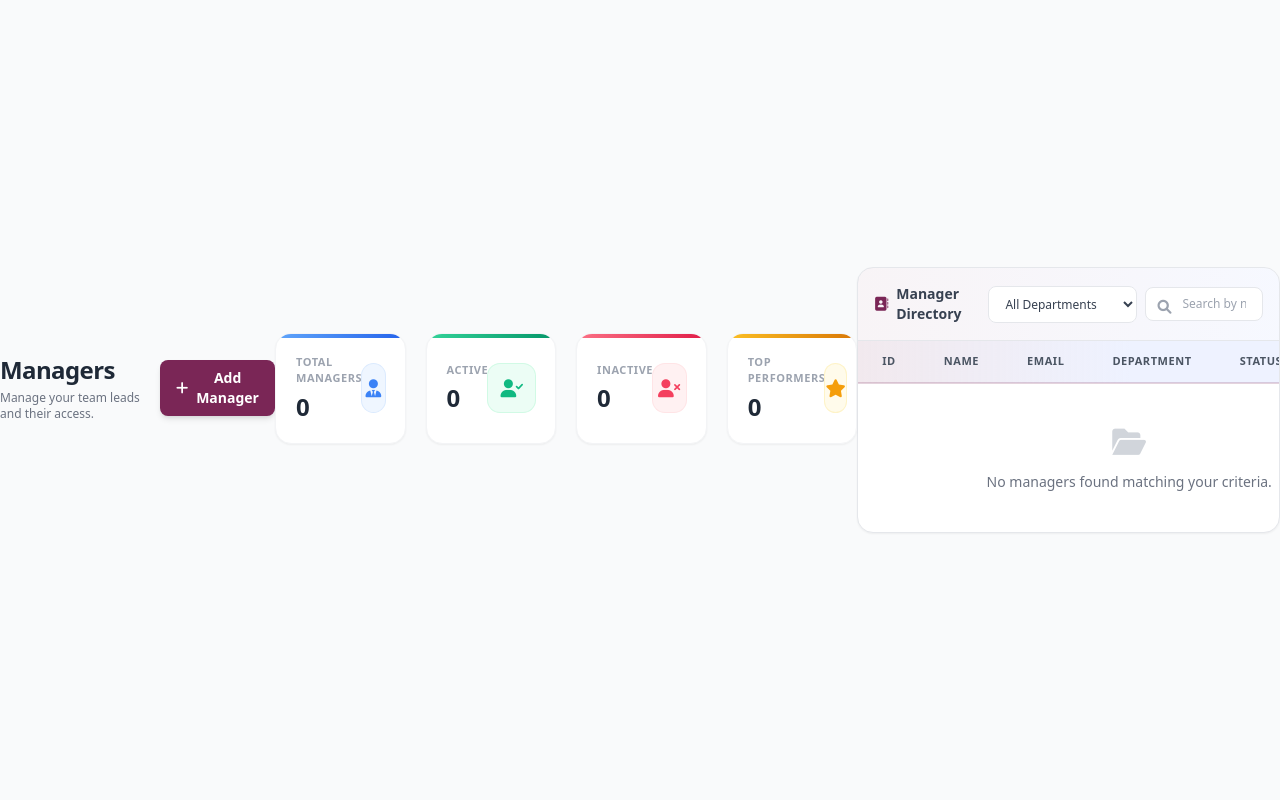
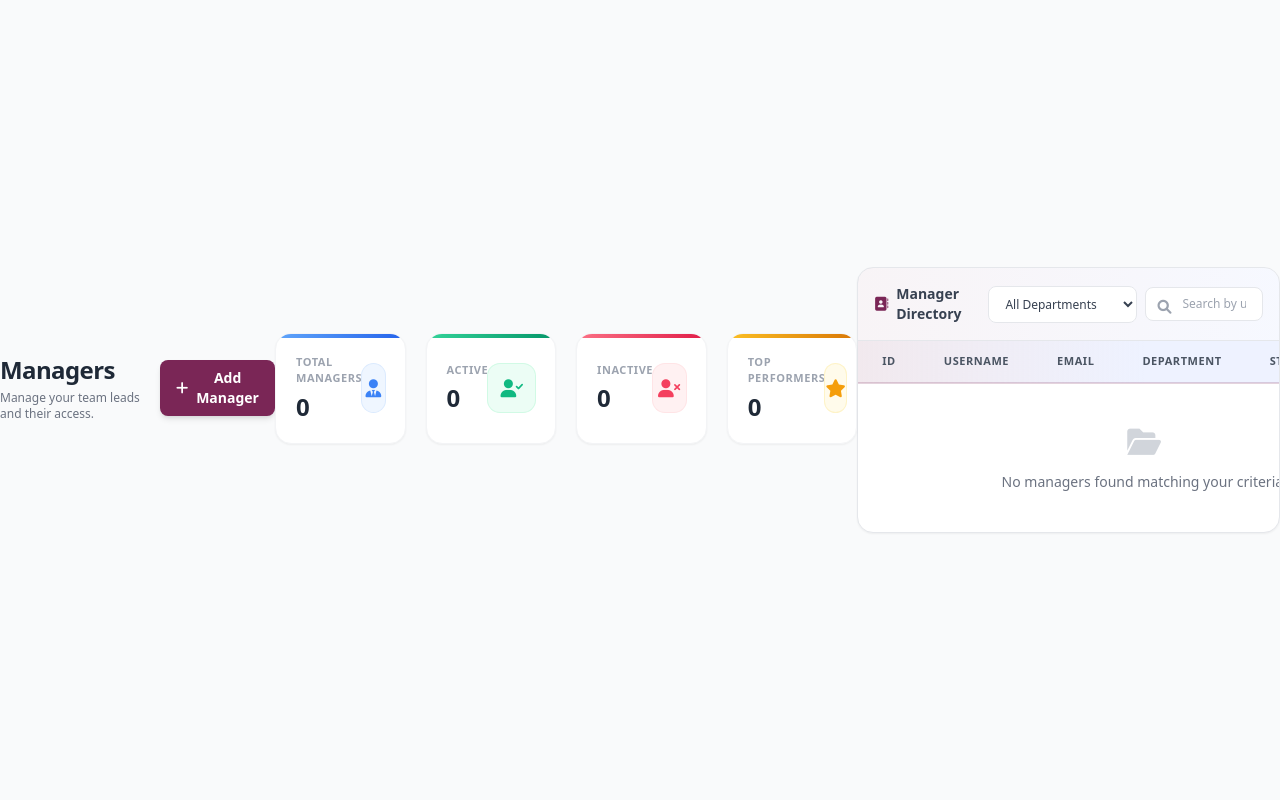
Before and after one commit to pushparaj28/team-management-, a Django app: page /accounts/managers/ in a window 1280 px wide. Run offline with Django 5.2, Linux system fonts and the light colour scheme; data comes from the database, SQL or seed files in the repository; some libraries are stand-ins or nearby versions.

Commit message:
add new page

```diff
--- a/accounts/templates/accounts/managers_list.html
+++ b/accounts/templates/accounts/managers_list.html
@@ -81,7 +81,7 @@
 
             <form method="GET" class="relative flex-1 md:w-64">
                 <i class="fas fa-search absolute left-3 top-2.5 text-gray-400 text-sm"></i>
-                <input type="text" name="search" value="{{ search_query }}" placeholder="Search by name or email..."
+                <input type="text" name="search" value="{{ search_query }}" placeholder="Search by username or email..."
                     class="w-full pl-9 pr-4 py-2 border border-gray-200 rounded-lg text-xs outline-none focus:border-[#7a2656] focus:ring-1 focus:ring-[#7a2656] bg-white transition-all">
                 {% if search_query %}
                     <a href="{% url 'accounts:managers_list' %}" class="absolute right-3 top-2.5 text-gray-400 hover:text-red-500 text-xs">
@@ -98,7 +98,7 @@
             <thead>
                 <tr class="bg-gradient-to-r from-[#7a2656]/10 via-indigo-50 to-indigo-50 text-[11px] font-bold text-gray-600 uppercase tracking-wider border-b-2 border-[#7a2656]/20">
                     <th class="px-6 py-3">ID</th>
-                    <th class="px-6 py-3">Name</th>
+                    <th class="px-6 py-3">Username</th>
                     <th class="px-6 py-3">Email</th>
                     <th class="px-6 py-3">Department</th>
                     <th class="px-6 py-3 text-center">Status</th>
@@ -109,16 +109,21 @@
                 {% for manager in page_obj %}
                 <tr class="manager-dir-row hover:bg-[#7a2656]/5 transition-colors group"
                     data-dept="{{ manager.department|default:'Not Assigned'|lower }}">
-                    <td class="px-6 py-4 font-semibold text-gray-500 border-r border-gray-100">#{{ manager.user.id }}</td>
 
+                    <!-- Formatted Manager ID (e.g. MANG001, MANG008) -->
+                    <td class="px-6 py-4 font-semibold text-gray-600 border-r border-gray-100 font-mono text-xs">
+                        MANG{{ manager.user.id|stringformat:"03d" }}
+                    </td>
+
+                    <!-- Username Section -->
                     <td class="px-6 py-4 border-r border-gray-100">
                         <div class="flex items-center gap-3">
-                            <div class="w-9 h-9 rounded-full bg-gradient-to-br from-[#7a2656] to-indigo-500 text-white flex items-center justify-center font-bold text-xs shadow-sm">
-                                {% firstof manager.user.first_name|make_list|first|upper manager.user.username|make_list|first|upper %}
+                            <div class="w-9 h-9 rounded-full bg-gradient-to-br from-[#7a2656] to-indigo-500 text-white flex items-center justify-center font-bold text-xs shadow-sm uppercase">
+                                {{ manager.user.username|make_list|first }}
                             </div>
                             <div>
-                                <p class="font-bold text-gray-800">{% firstof manager.user.first_name manager.user.username %} {{ manager.user.last_name }}</p>
-                                <p class="text-[10px] text-gray-400">Joined: {{ manager.user.date_joined|date:"M Y" }}</p>
+                                <p class="font-bold text-gray-800 leading-tight">@{{ manager.user.username }}</p>
+                                <p class="text-[10px] text-gray-400 mt-0.5">Joined: {{ manager.user.date_joined|date:"M Y" }}</p>
                             </div>
                         </div>
                     </td>
@@ -200,7 +205,7 @@
     {% endif %}
 </div>
 
-<!-- 5. ADD/PROMOTE MANAGER MODAL (WITH LIVE SEARCH & DEPARTMENT FILTER PILLS) -->
+<!-- 5. ADD/PROMOTE MANAGER MODAL -->
 <div id="addManagerModal" class="fixed inset-0 z-50 hidden bg-gray-900/60 backdrop-blur-sm flex items-center justify-center p-4">
     <div class="bg-white rounded-2xl shadow-2xl w-full max-w-xl overflow-hidden transform transition-all flex flex-col max-h-[85vh]">
 
@@ -217,10 +222,9 @@
 
         <!-- Modal Search & Department Filter Toolbar -->
         <div class="p-4 border-b border-gray-100 bg-gray-50/40 space-y-2.5">
-            <!-- Search Bar -->
             <div class="relative">
                 <i class="fas fa-search absolute left-3 top-2.5 text-gray-400 text-xs"></i>
-                <input type="text" id="candidateSearch" onkeyup="applyModalFilters()" placeholder="Search candidates by name or email..."
+                <input type="text" id="candidateSearch" onkeyup="applyModalFilters()" placeholder="Search candidates by username or email..."
                     class="w-full pl-8 pr-3 py-1.5 border border-gray-200 rounded-lg text-xs outline-none focus:border-[#7a2656] focus:ring-1 focus:ring-[#7a2656] bg-white transition">
             </div>
 
@@ -258,18 +262,17 @@
             {% if available_employees %}
                 {% for emp in available_employees %}
                 <div class="candidate-row pt-2.5 first:pt-0 flex flex-col sm:flex-row sm:items-center justify-between gap-3 p-3 border border-gray-100 rounded-xl hover:bg-purple-50/30 transition-all"
-                     data-name="{% firstof emp.user.first_name emp.user.username %}"
+                     data-name="{{ emp.user.username|lower }}"
                      data-email="{{ emp.user.email|lower }}"
                      data-dept="{{ emp.department|default:'general'|lower }}">
 
-                    <!-- Left: Avatar, Name, Role & Current Department -->
+                    <!-- Left: Avatar, Username, Role & Current Department -->
                     <div class="flex items-center gap-3 min-w-0">
-                        <div class="w-10 h-10 rounded-xl bg-purple-50 text-[#7a2656] flex items-center justify-center font-bold text-xs shadow-sm ring-1 ring-purple-100 flex-shrink-0">
-                            {% firstof emp.user.first_name|make_list|first|upper emp.user.username|make_list|first|upper %}
+                        <div class="w-10 h-10 rounded-xl bg-purple-50 text-[#7a2656] flex items-center justify-center font-bold text-xs shadow-sm ring-1 ring-purple-100 flex-shrink-0 uppercase">
+                            {{ emp.user.username|make_list|first }}
                         </div>
                         <div class="min-w-0">
-                            <p class="text-xs font-bold text-gray-800 truncate"> {% firstof emp.user.first_name emp.user.username %} {{ emp.user.last_name }}
-                            </p>
+                            <p class="text-xs font-bold text-gray-800 truncate">@{{ emp.user.username }}</p>
                             <p class="text-[11px] text-gray-400 truncate">{{ emp.user.email }}</p>
 
                             <!-- Role & Department Badges -->
@@ -297,7 +300,7 @@
                         </select>
 
                         <button type="submit"
-                            onclick="return confirm('Promote {% firstof emp.user.first_name emp.user.username %} to Manager?');"
+                            onclick="return confirm('Promote @{{ emp.user.username }} to Manager?');"
                             class="bg-[#7a2656] hover:bg-[#5c1c40] text-white text-[11px] font-bold px-3 py-1.5 rounded-lg shadow-sm transition-colors whitespace-nowrap">
                             Make Manager
                         </button>
```
Also changed, not shown: accounts/templates/accounts/employees_list.html (+11 -7 lines).
